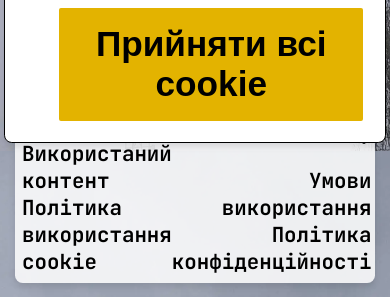
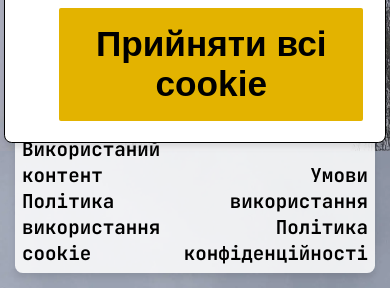
Before and after one commit to BRamil0/BR_web, a FastAPI app: page /418 in a window 390 px wide; the page is wider, and only the part inside the window is pictured. Shown: the part 932-1229 px from the top of that part. Run offline with FastAPI, Linux system fonts and the light colour scheme; parts of the project's set-up code (start-up, migrations or seed data) failed here and were passed over.

Commit message:
- fix bug

```diff
--- a/src/static/css/footer.css
+++ b/src/static/css/footer.css
@@ -51,15 +51,18 @@ footer a:hover {
 
 @media (max-width: 1000px) {
     .footer {
-        font-size: 1.3rem;
+        font-size: 1.2rem;
     }
 
     footer a:active {
         background-color: var(--text-color);
         color: var(--bg-color);
     }
+    footer a {
+        font-size: 1.2rem;
+    }
 }
-@media (max-width: 700px) {
+@media (max-width: 750px) {
     .footer-center {
         display: none;
     }
```
